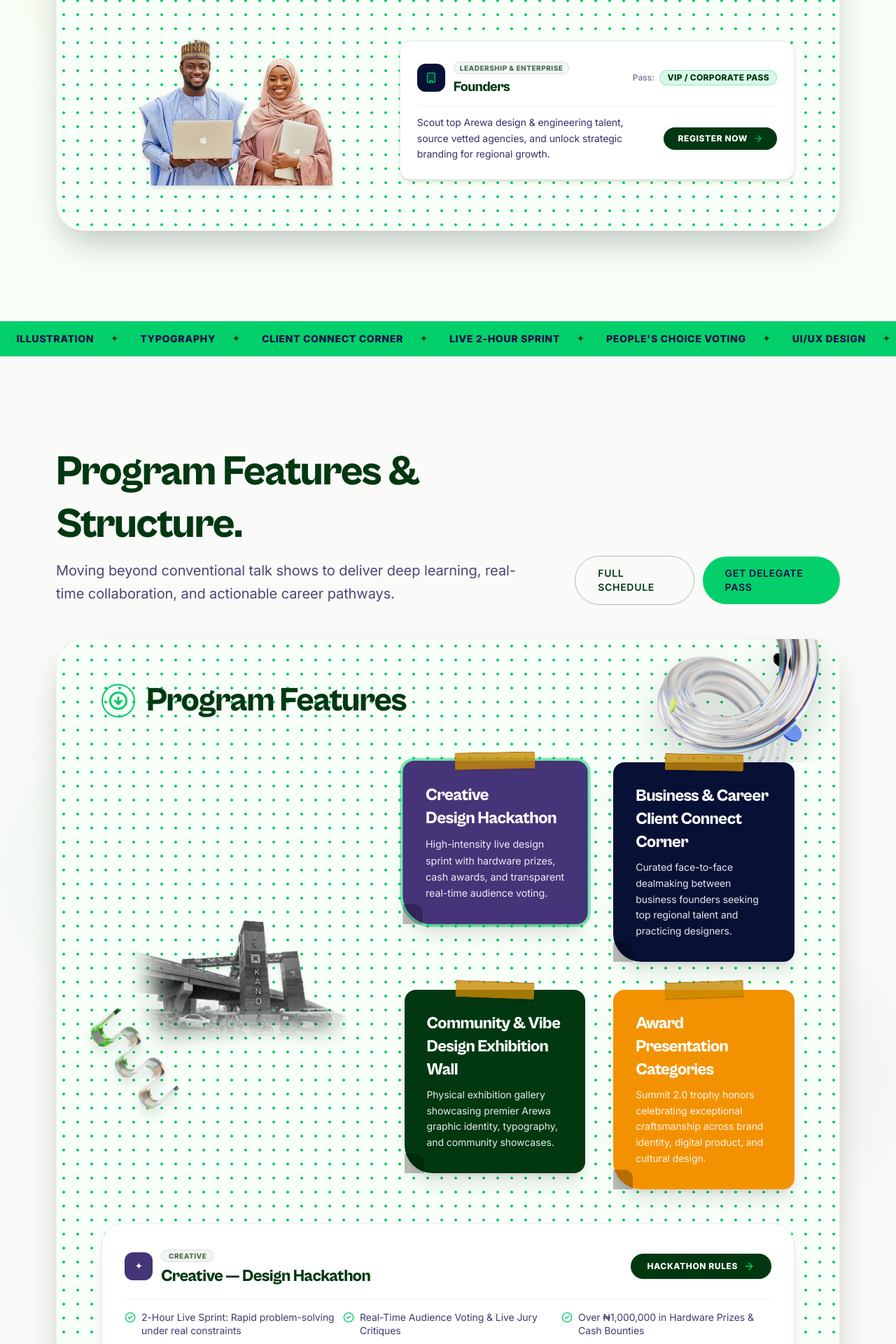
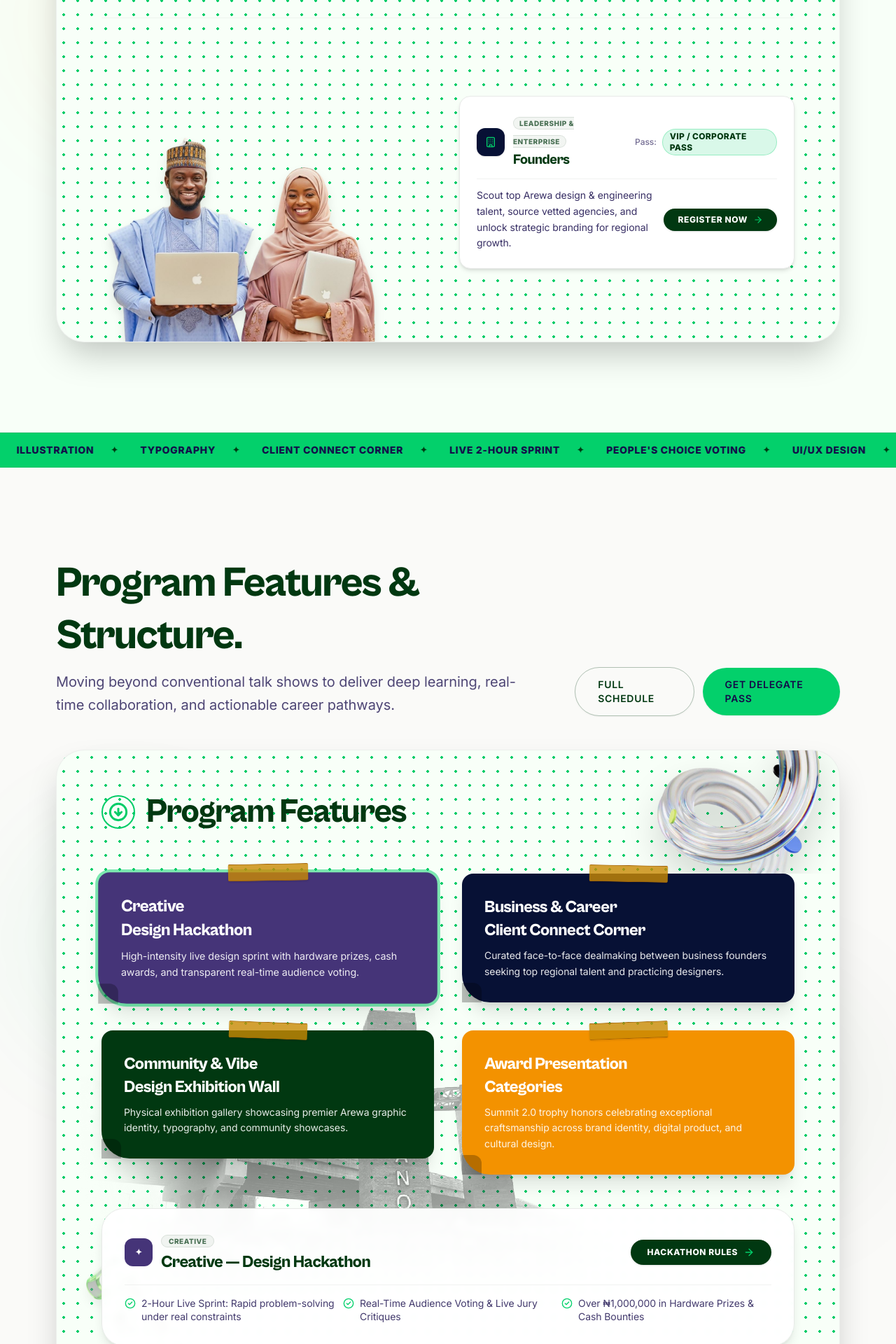
Before and after one commit to aminumuhammad000/northern-creative-designers, a Next.js app: page / in a window 1280 px wide. Shown: the part 7520-9440 px from the top of the page at 70% size. Built offline with nearby package versions, Linux system fonts and the light colour scheme.

Commit message:
Position attendees image in bottom-left corner with larger size, and set Kano landmark big in background at bottom-left corner

```diff
--- a/components/sections/ProgrammeHighlightsSection.tsx
+++ b/components/sections/ProgrammeHighlightsSection.tsx
@@ -188,34 +188,32 @@ export function ProgrammeHighlightsSection() {
             </div>
           </div>
 
-          {/* Main Grid: Kano Landmark on LEFT, 4 Sticky Cards on RIGHT */}
-          <div className="px-6 sm:px-12 md:px-16 pb-16 relative z-10">
-            <div className="grid grid-cols-1 lg:grid-cols-12 gap-8 lg:gap-12 items-center">
-
-              {/* Left Side: Real Kano Flyover Landmark & "I ❤️ KANO" Monument */}
-              <div className="lg:col-span-5 relative flex flex-col justify-center items-center">
-                <div className="relative w-full aspect-[1625/1401] max-h-[380px] sm:max-h-[460px]">
+          {/* Big Kano Landmark in Background at Bottom-Left Corner */}
+          <div className="absolute -bottom-10 -left-10 w-[380px] sm:w-[560px] md:w-[700px] lg:w-[840px] xl:w-[920px] aspect-[1625/1401] pointer-events-none select-none z-0">
             <Image
               src="/images/pdf_extracted/kano_bridge_landmark.png"
               alt="Iconic Kano City Flyover Landmark and I Love Kano Monument"
               fill
-                    className="object-contain grayscale contrast-110 drop-shadow-md"
+              className="object-contain object-bottom-left grayscale contrast-125 opacity-35 sm:opacity-40 lg:opacity-45 mix-blend-multiply"
+              priority
             />
           </div>
-                {/* 3D Vector Metallic Graphic */}
-                <div className="hidden lg:block absolute -bottom-6 -left-6 w-36 h-36 z-10 pointer-events-none transition-transform duration-700 hover:-rotate-6 hover:scale-105">
+
+          {/* 3D Vector Metallic Graphic in Bottom-Left Background */}
+          <div className="hidden lg:block absolute bottom-8 left-8 w-32 h-32 lg:w-40 lg:h-40 z-0 pointer-events-none transition-transform duration-700 hover:-rotate-6 hover:scale-105 opacity-50">
             <Image
               src="/images/pdf_extracted/vector_3d_hook.png"
               alt="Vector 3D Graphic"
-                    width={150}
-                    height={150}
+              width={160}
+              height={160}
               className="w-full h-full object-contain drop-shadow-xl"
             />
           </div>
-              </div>
 
-              {/* Right Side: 4 Staggered Taped Sticky Cards in 2 columns */}
-              <div className="lg:col-span-7 grid grid-cols-1 sm:grid-cols-2 gap-8 sm:gap-10 items-start">
+          {/* Main Grid: 4 Sticky Cards in Foreground */}
+          <div className="px-6 sm:px-12 md:px-16 pb-16 relative z-10">
+            {/* 4 Staggered Taped Sticky Cards in 2 columns */}
+            <div className="grid grid-cols-1 md:grid-cols-2 gap-8 sm:gap-10 items-start max-w-5xl mx-auto">
               {programCards.map((card) => (
                 <div
                   key={card.id}
@@ -244,10 +242,8 @@ export function ProgrammeHighlightsSection() {
               ))}
             </div>
 
-            </div>
-
             {/* Selected Card Interactive Detail Callout */}
-            <div className="mt-12 p-6 sm:p-8 rounded-[2rem] bg-white border border-neutral-border shadow-lg">
+            <div className="mt-12 p-6 sm:p-8 rounded-[2rem] bg-white/95 backdrop-blur-xs border border-neutral-border shadow-lg max-w-5xl mx-auto">
               <div className="flex flex-col md:flex-row md:items-center justify-between gap-4 pb-4 border-b border-neutral-border/60">
                 <div className="flex items-center gap-3">
                   <div className={`w-10 h-10 rounded-xl ${activeCard.bgClass} flex items-center justify-center text-white font-bold text-xs`}>
--- a/components/sections/WhoShouldAttendSection.tsx
+++ b/components/sections/WhoShouldAttendSection.tsx
@@ -362,24 +362,24 @@ export function WhoShouldAttendSection() {
               ))}
             </div>
 
-            {/* Bottom Row: Cutout Portrait on the LEFT, Compact Selected Role Card on the RIGHT */}
-            <div className="mt-10 pt-8 border-t border-neutral-border/50 grid grid-cols-1 lg:grid-cols-12 gap-6 sm:gap-8 items-center">
+            {/* Bottom Row: Cutout Portrait at the BOTTOM-LEFT CORNER, Sleek Interactive Card on the RIGHT */}
+            <div className="mt-12 pt-8 border-t border-neutral-border/50 grid grid-cols-1 lg:grid-cols-12 gap-8 items-end">
 
-              {/* Left Side: Real Northern Designers with MacBooks */}
-              <div className="lg:col-span-5 relative flex justify-center items-end">
-                <div className="relative w-full aspect-[1408/768] max-h-[260px] sm:max-h-[320px]">
+              {/* Bottom-Left Corner: Real Northern Designers with MacBooks (Enlarged & Flushed to Bottom-Left) */}
+              <div className="lg:col-span-5 xl:col-span-6 relative flex justify-start items-end self-end -mb-8 sm:-mb-12 md:-mb-16 -ml-8 sm:-ml-12 md:-ml-16">
+                <div className="relative w-full max-w-[580px] aspect-[1408/768] h-[280px] sm:h-[360px] lg:h-[430px]">
                   <Image
                     src="/images/pdf_extracted/attendees_portraits.png"
                     alt="Northern Creative Designers Summit Attendees"
                     fill
-                    className="object-contain object-bottom drop-shadow-md"
+                    className="object-contain object-bottom-left drop-shadow-xl"
                     priority
                   />
                 </div>
               </div>
 
               {/* Right Side: Smaller, Sleek Selected Role Interactive Feedback Card */}
-              <div className="lg:col-span-7">
+              <div className="lg:col-span-7 xl:col-span-6 pb-4 sm:pb-8 lg:pb-10">
                 <div className="p-5 sm:p-6 rounded-2xl bg-white border border-neutral-border shadow-md transition-all duration-300">
                   <div className="flex flex-col sm:flex-row sm:items-center justify-between gap-3 pb-3 border-b border-neutral-border/60">
                     <div className="flex items-center gap-3">
```
Lines whose indentation alone changed are shown as unchanged.
